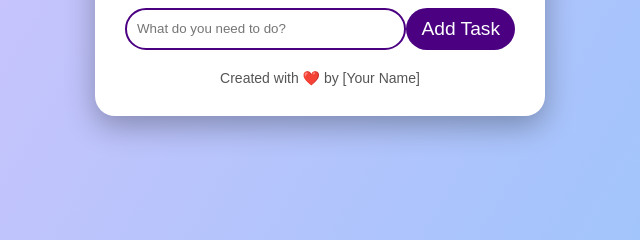
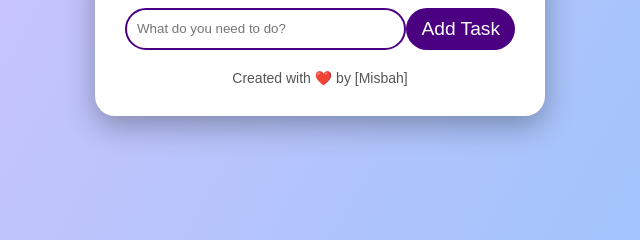
Before and after one commit to misbah2002/Portfolio, a plain HTML site: page todo.html in a window 1280 px wide. Shown: the part 382-622 px from the top of the page, 320-960 px from the left. Drawn offline with Linux system fonts and the light colour scheme.

Commit message:
Update todo.html

```diff
--- a/todo.html
+++ b/todo.html
@@ -16,7 +16,7 @@
         </div>
         <ul id="taskList" class="task-list"></ul>
         <footer class="footer">
-            <p>Created with ❤️ by [Your Name]</p>
+            <p>Created with ❤️ by [Misbah]</p>
         </footer>
     </div>
 
```
